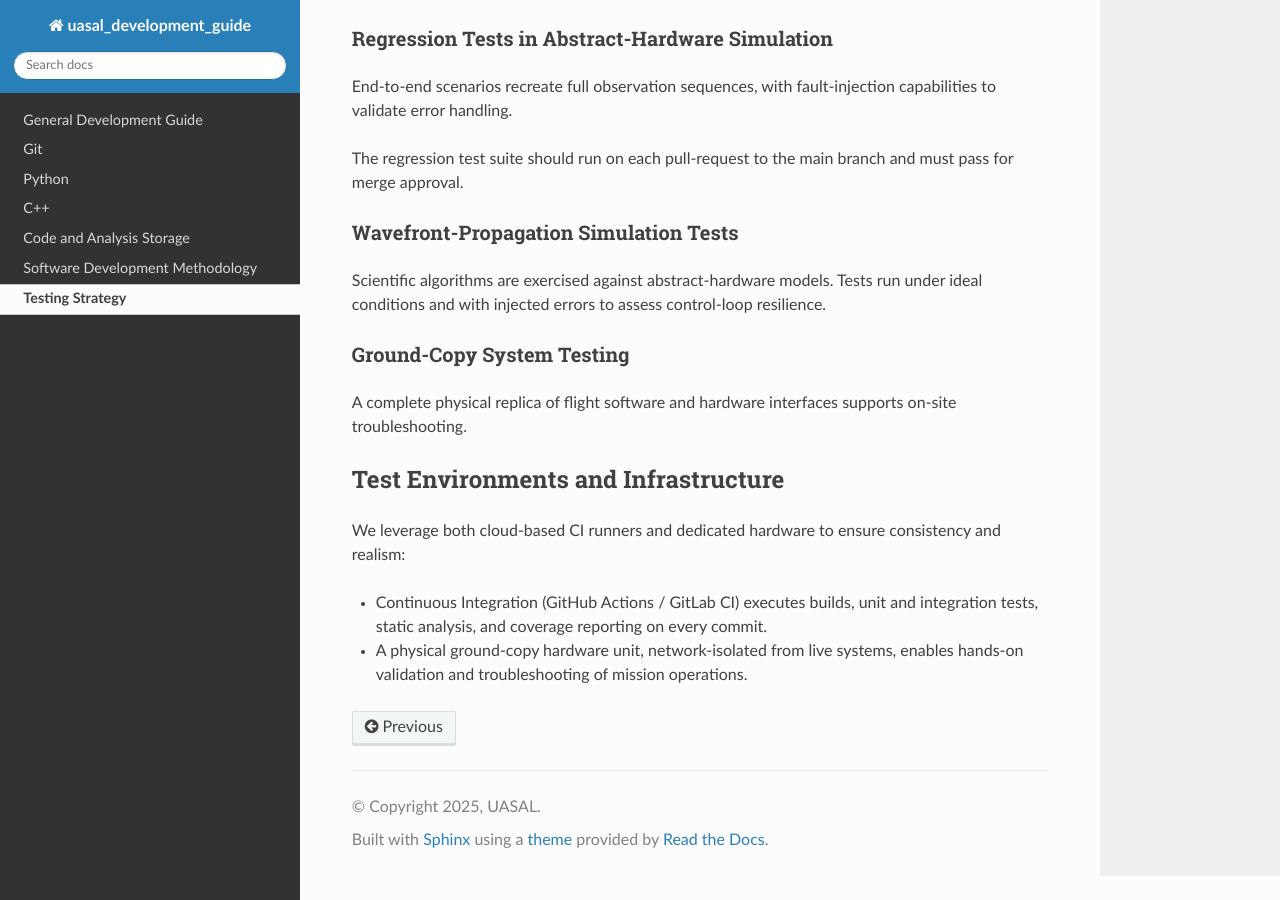
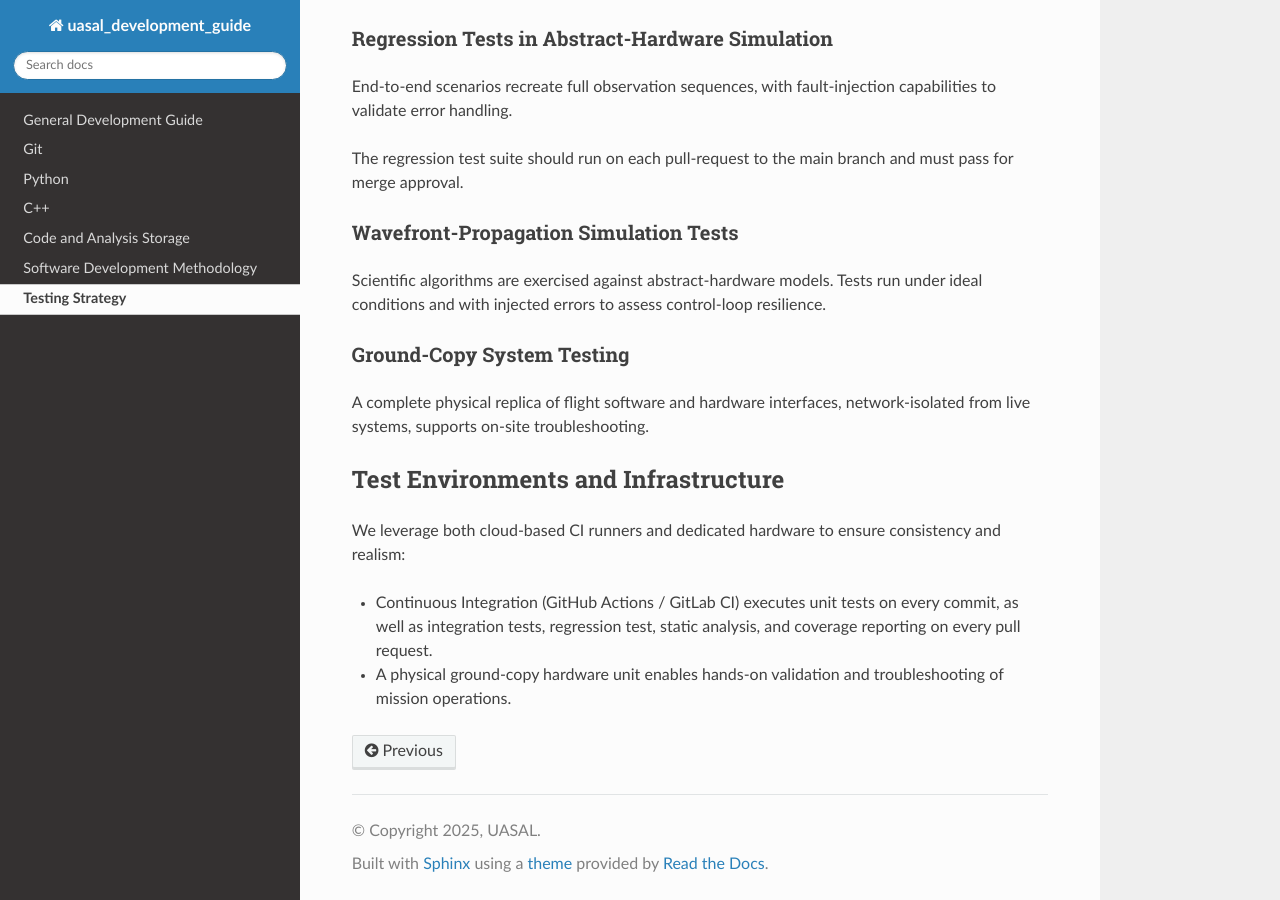
Before and after one commit to uasal/uasal_development_guide, a Sphinx documentation site: the page built from source/testing_strategy.rst, in a window 1280 px wide and 900 px high, scrolled down 1327 px. Built offline with Sphinx 7.4.7 and the Read the Docs theme 3.1.0, drawn with Linux system fonts in a browser that asks for light colours.

Commit message:
Small edit to Testing Strategy

```diff
--- a/source/testing_strategy.rst
+++ b/source/testing_strategy.rst
@@ -60,12 +60,12 @@ Scientific algorithms are exercised against abstract-hardware models. Tests run
 Ground-Copy System Testing
 ~~~~~~~~~~~~~~~~~~~~~~~~~~~
 
-A complete physical replica of flight software and hardware interfaces supports on-site troubleshooting.
+A complete physical replica of flight software and hardware interfaces, network-isolated from live systems, supports on-site troubleshooting.
 
 Test Environments and Infrastructure
 -------------------------------------
 
 We leverage both cloud-based CI runners and dedicated hardware to ensure consistency and realism:
 
-- Continuous Integration (GitHub Actions / GitLab CI) executes builds, unit and integration tests, static analysis, and coverage reporting on every commit.
-- A physical ground-copy hardware unit, network-isolated from live systems, enables hands-on validation and troubleshooting of mission operations.
+- Continuous Integration (GitHub Actions / GitLab CI) executes unit tests on every commit, as well as integration tests, regression test, static analysis, and coverage reporting on every pull request.
+- A physical ground-copy hardware unit enables hands-on validation and troubleshooting of mission operations.
```
